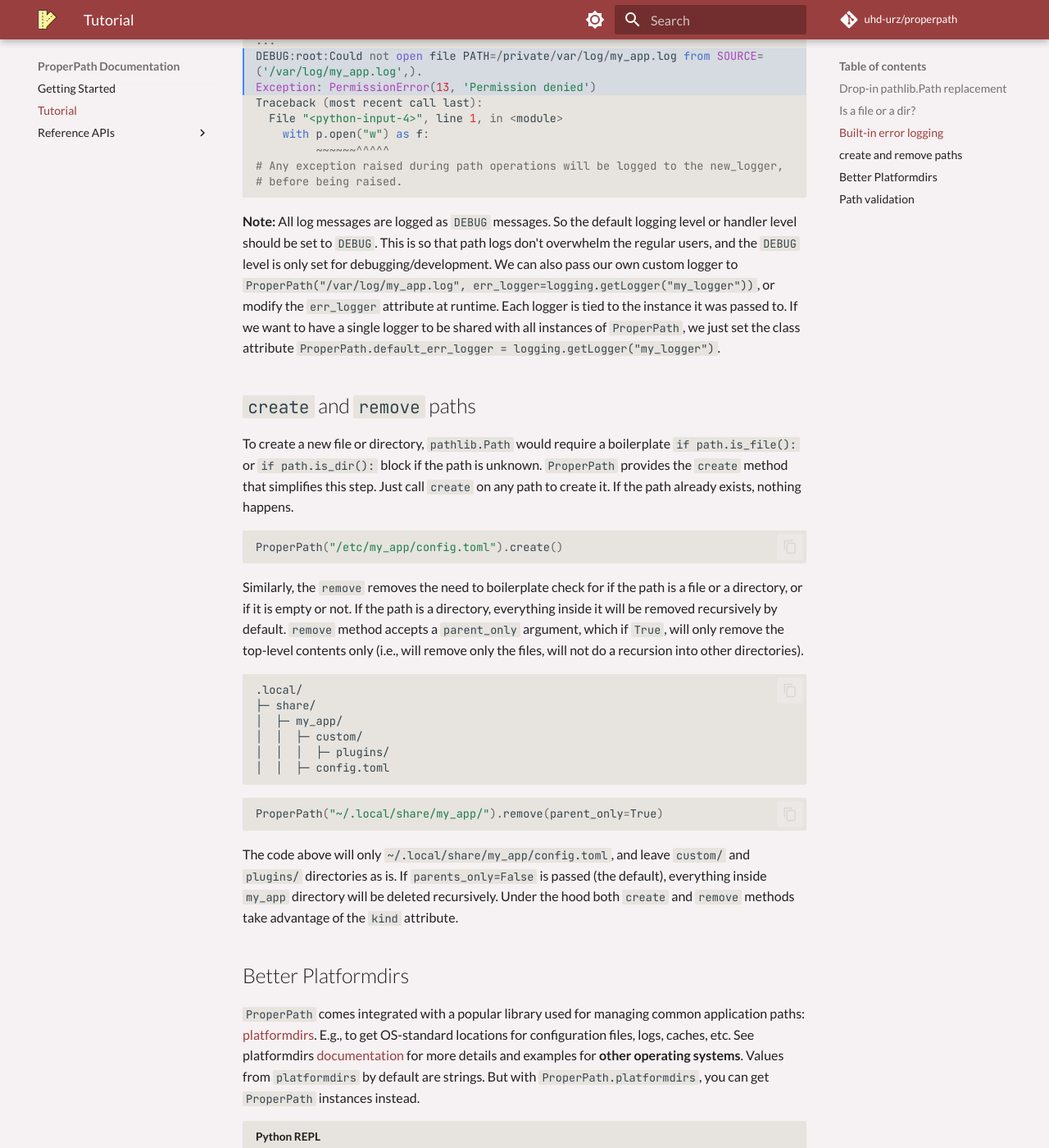
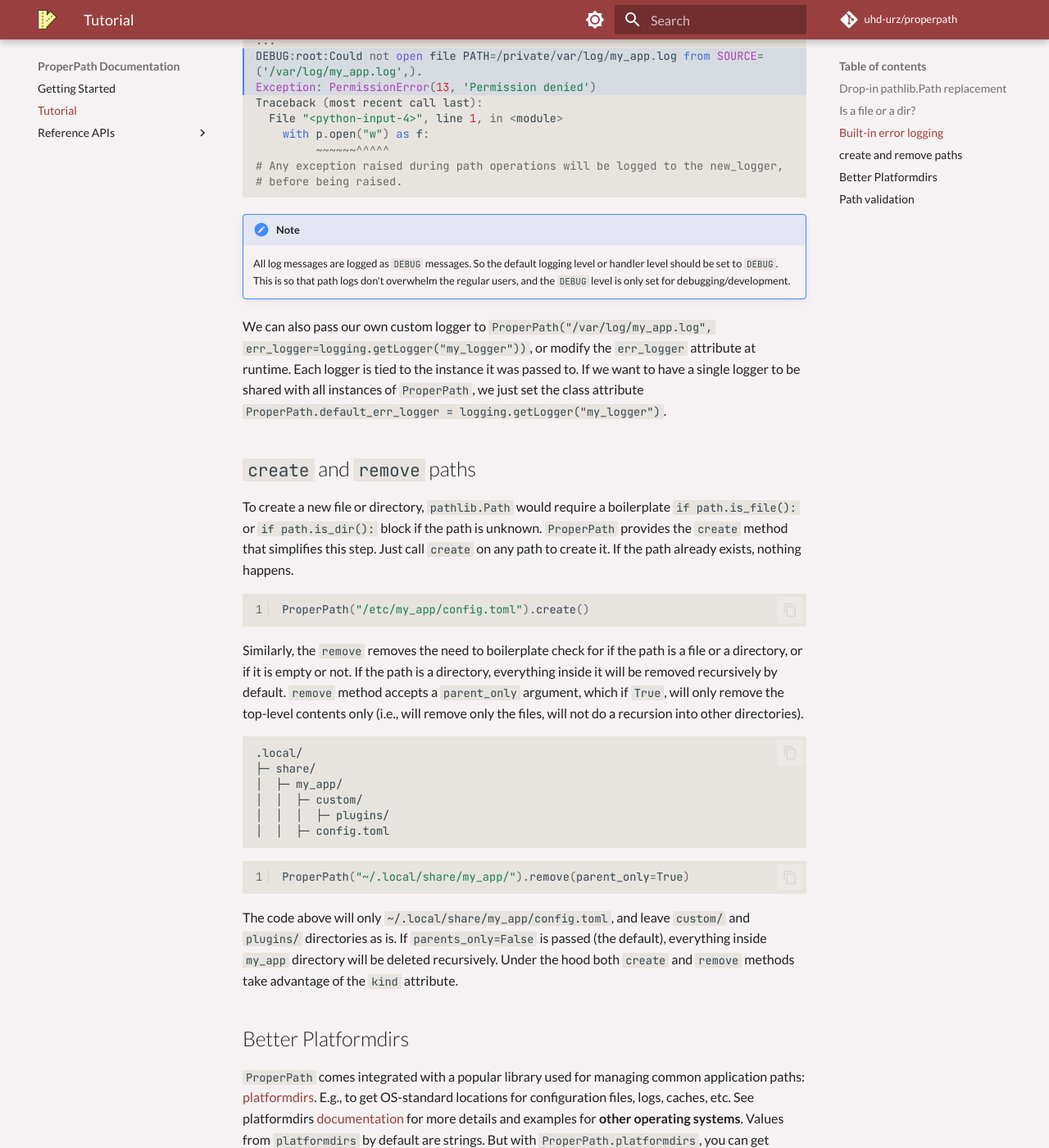
Before and after one commit to uhd-urz/properpath, an MkDocs documentation site: the page built from docs/tutorial.md, in a window 1280 px wide and 1400 px high, scrolled down 1543 px. Shown: the whole window at 82% size. Built offline with MkDocs 1.6.1 and Material for MkDocs 9.7.7, drawn with Linux system fonts in a browser that asks for light colours; comment, search, counter and statistics services are not loaded; the version menu is left out; some of the changed text lies outside the part shown.

Commit message:
Improve minod documentation formatting

````diff
--- a/docs/tutorial.md
+++ b/docs/tutorial.md
@@ -7,7 +7,7 @@ supports [all the methods and attributes](https://docs.python.org/3.12/library/p
 `pathlib.Path`. We can pass a `pathlib.Path` instance or a string path or multiple path segments or `os.path` values to
 `ProperPath`.
 
-```{ .python .no-copy title="Python REPL" }
+```{ .python .no-copy title="Python REPL" linenums="0" }
 
 >>> from properpath import ProperPath
 >>> p = ProperPath("~/foo")
@@ -24,7 +24,7 @@ ProperPath(path=/Users/username, actual=('/Users/username',), kind=dir, exists=T
 `repr` call](https://docs.python.org/3/library/functions.html#repr) from inside a script). A `ProperPath` instance can
 also be passed to `pathlib.Path` or `os.path` methods.
 
-```{ .python .no-copy title="Python REPL" }
+```{ .python .no-copy title="Python REPL" linenums="0" }
 >>> from pathlib import Path
 
 >>> Path(ProperPath("~"))
@@ -37,7 +37,7 @@ A `ProperPath` instance will determine if the path is a file or a directory duri
 `kind` attribute. If the path doesn't exist beforehand, `PropePath` will try to assume it from the path's extension.
 `ProperPath` also knows how to handle special files like `/dev/null`.
 
-```{ .python .no-copy title="Python REPL" }
+```{ .python .no-copy title="Python REPL" linenums="0" }
 >>> p = ProperPath("~/foo.txt")
 >>> p.exists()
 False
@@ -55,7 +55,7 @@ True
 A custom logger can be passed to `ProperPath` instance. This logger will be used throughout path operations for that path instance. If no
 logger is passed, `ProperPath` will use `ProperPath.default_err_logger` class attribute (which by default is the Python root logger).
 
-```{ .python .no-copy title="Python REPL" hl_lines="7 8"}
+```{ .python .no-copy title="Python REPL" hl_lines="7 8" linenums="0"}
 >>> import logging
 >>> logging.basicConfig(level=logging.DEBUG)
 >>> p = ProperPath("/var/log/my_app.log")
@@ -72,9 +72,13 @@ Traceback (most recent call last):
 # before being raised.
 ```
 
-**Note:** All log messages are logged as `DEBUG` messages. So the default logging level or handler level should be set
-to `DEBUG`. This is so that path logs don't overwhelm the regular users, and the `DEBUG` level is only set for
-debugging/development. We can also pass our own custom logger to
+!!! note
+
+    All log messages are logged as `DEBUG` messages. So the default logging level or handler level should be set
+    to `DEBUG`. This is so that path logs don't overwhelm the regular users, and the `DEBUG` level is only set for
+    debugging/development.
+
+We can also pass our own custom logger to
 `ProperPath("/var/log/my_app.log", err_logger=logging.getLogger("my_logger"))`, or modify the `err_logger` attribute at
 runtime. Each logger is tied to the instance it was passed to. If we want to have a single logger to be shared with all
 instances of `ProperPath`, we just set the class attribute
@@ -95,7 +99,7 @@ or not. If the path is a directory, everything inside it will be removed recursi
 a `parent_only` argument, which if `True`, will only remove the top-level contents only (i.e., will remove only the files,
 will not do a recursion into other directories).
 
-```text
+```text linenums="0"
 .local/
 ├─ share/
 │  ├─ my_app/
@@ -121,7 +125,7 @@ platformdirs [documentation](https://github.com/tox-dev/platformdirs?tab=readme-
 for more details and examples for **other operating systems**. Values from `platformdirs` by default are strings. But with `ProperPath.platformdirs`, you can get
 `ProperPath` instances instead.
 
-```{ .python .no-copy title="Python REPL" }
+```{ .python .no-copy title="Python REPL" linenums="0" }
 >>> from properpath import ProperPath
 >>> app_dirs = ProperPath.platformdirs("my_app", "my_org")
 >>> app_dirs.user_config_dir
@@ -145,7 +149,7 @@ Platformdirs enforces a strict directory structure for macOS, but many tools out
 structures on macOS as well. `ProperPath` provides an additional `follow_unix` argument to `ProperPath.platformdirs`
 that will enforce Unix-style directory structure on macOS, but will leave Windows as is.
 
-```{ .python .no-copy title="Python REPL" }
+```{ .python .no-copy title="Python REPL" linenums="0" }
 >>> app_dirs = ProperPath.platformdirs("my_app", "my_org", follow_unix=True)
 >>> app_dirs.user_config_dir
 ProperPath(path=/Users/username/.config/my_app, actual=('/Users/username/.config/my_app',), kind=dir, exists=False, err_logger=<RootLogger root (WARNING)>)
--- a/mkdocs.yml
+++ b/mkdocs.yml
@@ -47,9 +47,12 @@ markdown_extensions:
       anchor_linenums: true
       line_spans: __span
       pygments_lang_class: true
+      linenums: true
   - pymdownx.inlinehilite
   - pymdownx.snippets
   - pymdownx.superfences
+  - admonition
+  - pymdownx.details
 plugins:
   - search
   - mkdocstrings:
````
Also changed, not shown: README.md (+3 -3 lines), docs/index.md (+7 -0 lines), 2 other files.
